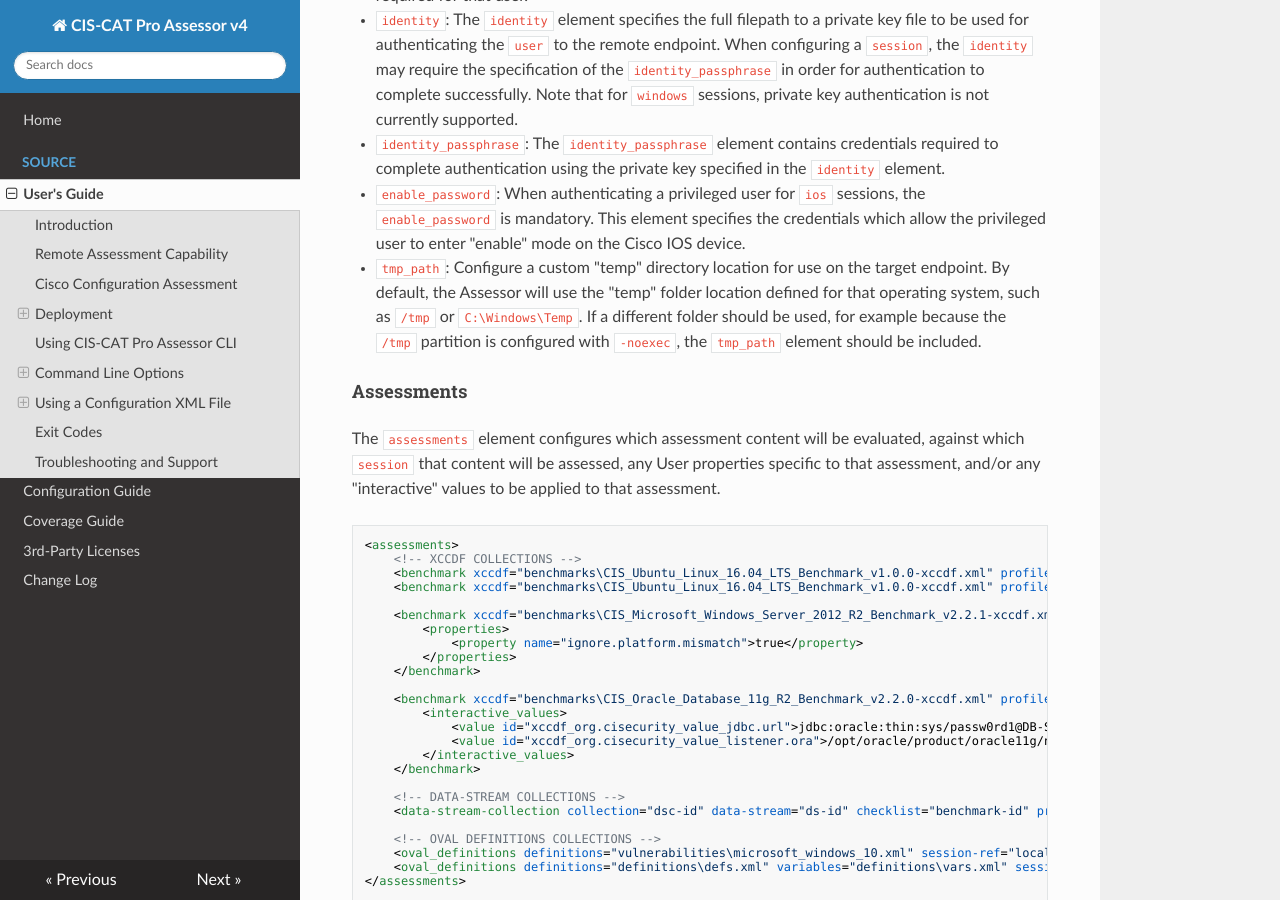
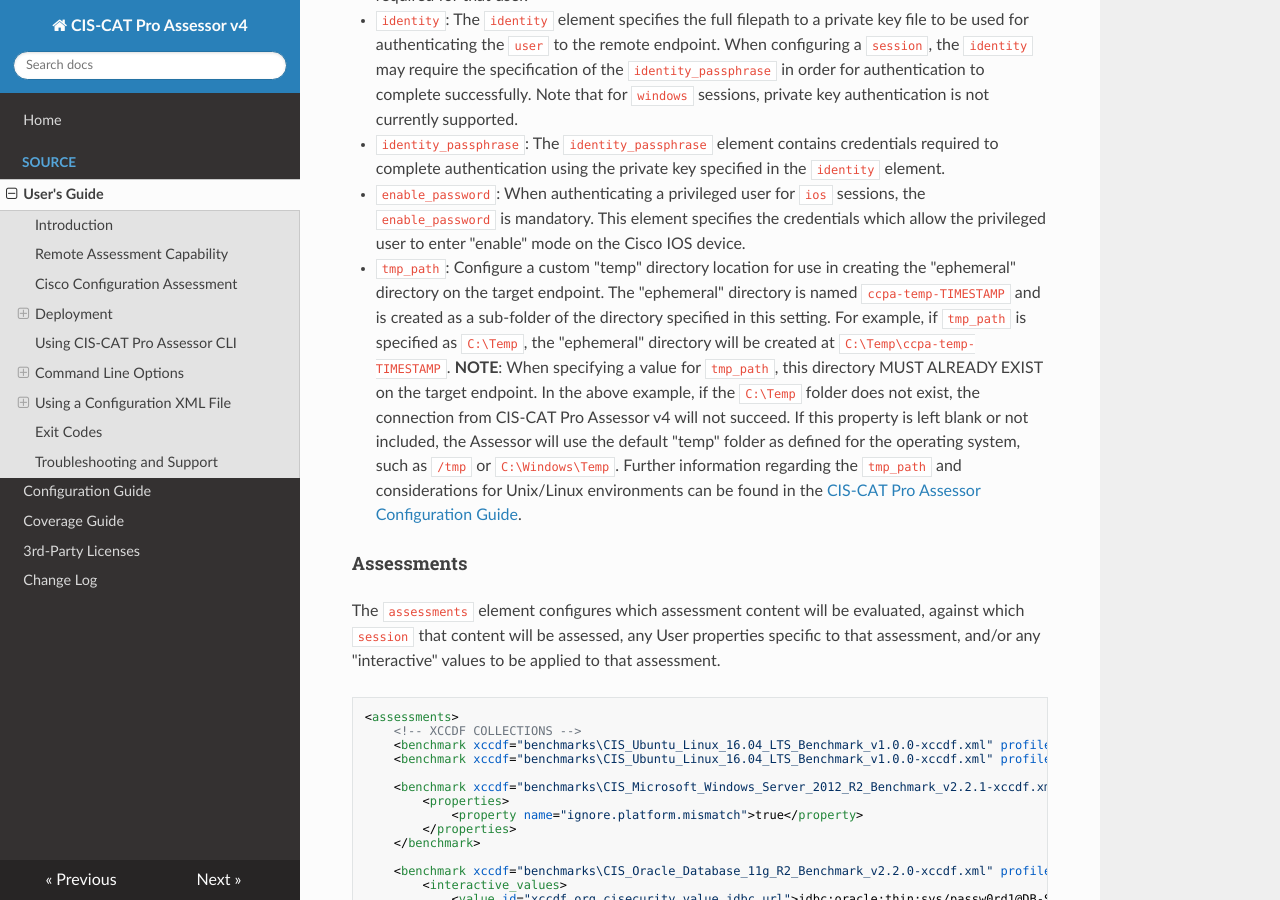
Before and after one commit to CISecurity/CCPA-Docs, an MkDocs documentation site: the page built from docs/User's Guide.md, in a window 1280 px wide and 900 px high, scrolled down 12435 px. Built offline with MkDocs 1.6.1, drawn with Linux system fonts in a browser that asks for light colours; nearby versions of some CDN libraries.

Commit message:
Updates user's guide with info on 'tmp'/'tmp_path' considerations

```diff
--- a/docs/User's Guide.md
+++ b/docs/User's Guide.md
@@ -330,7 +330,7 @@
 - `identity`:  The `identity` element specifies the full filepath to a private key file to be used for authenticating the `user` to the remote endpoint.  When configuring a `session`, the `identity` may require the specification of the `identity_passphrase` in order for authentication to complete successfully.  Note that for `windows` sessions, private key authentication is not currently supported.
 - `identity_passphrase`: The `identity_passphrase` element contains credentials required to complete authentication using the private key specified in the `identity` element.
 - `enable_password`:  When authenticating a privileged user for `ios` sessions, the `enable_password` is mandatory.  This element specifies the credentials which allow the privileged user to enter "enable" mode on the Cisco IOS device.
-- `tmp_path`: Configure a custom "temp" directory location for use on the target endpoint.  By default, the Assessor will use the "temp" folder location defined for that operating system, such as `/tmp` or `C:\Windows\Temp`.  If a different folder should be used, for example because the `/tmp` partition is configured with `-noexec`, the `tmp_path` element should be included.
+- `tmp_path`: Configure a custom "temp" directory location for use in creating the "ephemeral" directory on the target endpoint.  The "ephemeral" directory is named `ccpa-temp-TIMESTAMP` and is created as a sub-folder of the directory specified in this setting.  For example, if `tmp_path` is specified as `C:\Temp`, the "ephemeral" directory will be created at `C:\Temp\ccpa-temp-TIMESTAMP`.  **NOTE**: When specifying a value for `tmp_path`, this directory MUST ALREADY EXIST on the target endpoint.  In the above example, if the `C:\Temp` folder does not exist, the connection from CIS-CAT Pro Assessor v4 will not succeed.  If this property is left blank or not included, the Assessor will use the default "temp" folder as defined for the operating system, such as `/tmp` or `C:\Windows\Temp`.  Further information regarding the `tmp_path` and considerations for Unix/Linux environments can be found in the [CIS-CAT Pro Assessor Configuration Guide](./ConfigurationGuide).
 
 
 #### Assessments ####
```
